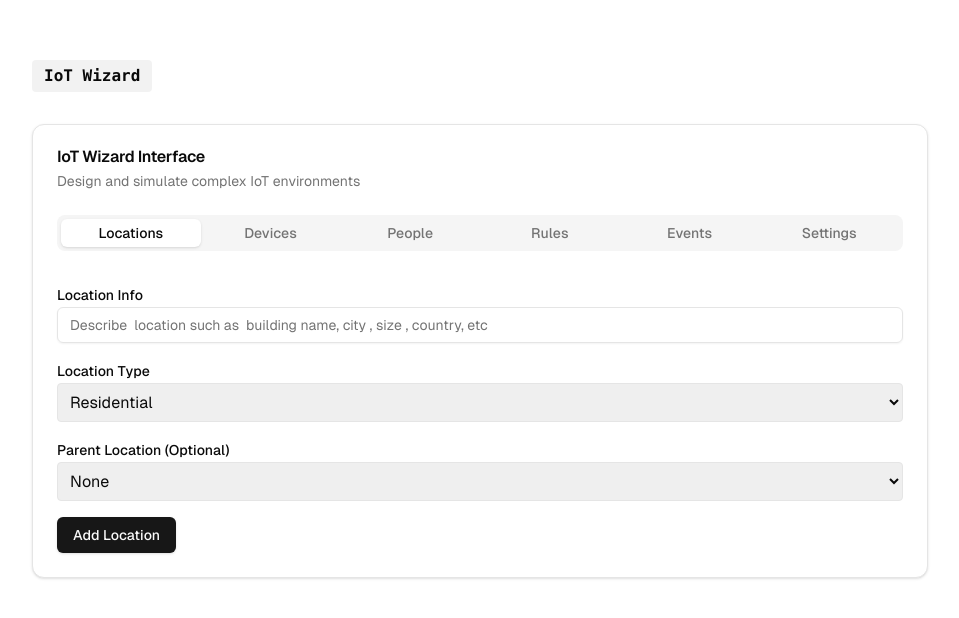
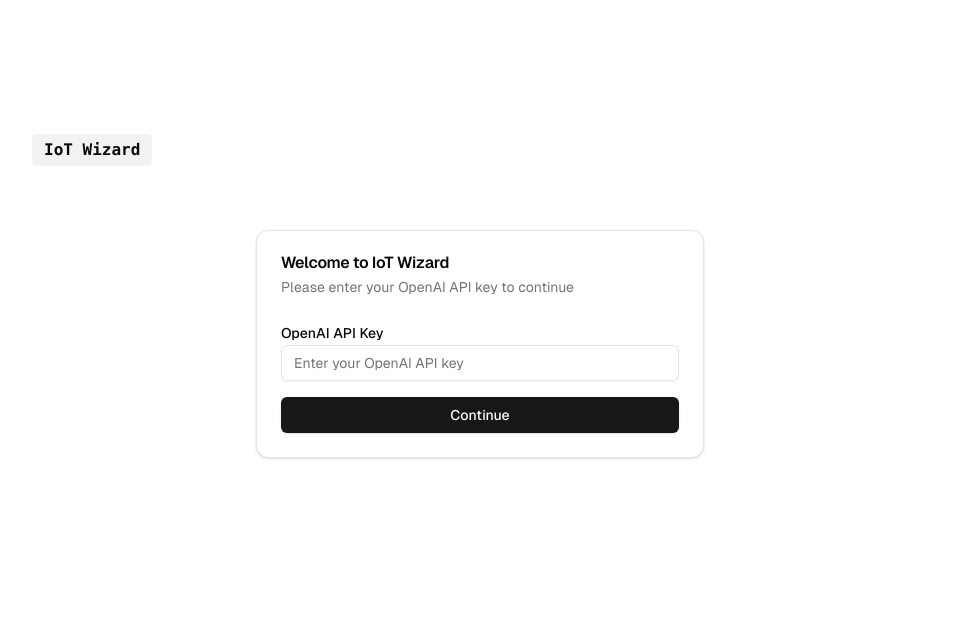
Before and after one commit to AmirrezaAsadi/nextjs-iot-wizard, a Next.js app: page / in a window 1280 px wide. Shown: the part 104-722 px from the top of the page, without its empty margins (160-1119 px from the left). Built offline with nearby package versions, Linux system fonts and the light colour scheme.

Commit message:
Add API key input and validation to IoTInterface for enhanced user experience

```diff
--- a/app/Components/IoTInterface.tsx
+++ b/app/Components/IoTInterface.tsx
@@ -7,6 +7,7 @@
 import { Input } from "@/components/ui/input";
 import { Label } from "@/components/ui/label";
 import { Alert, AlertDescription } from "@/components/ui/alert";
+import { Settings } from "lucide-react";
 import { deviceData } from "./deviceData";
 import { Rule, Person, Device, Location, LocationType } from "../types";
 import { LocationManager } from "./LocationManager";
@@ -19,9 +20,10 @@
 type DeviceStates = Record<string, DeviceStateValue>;
 
 export default function IoTInterface() {
+  const [apiKey, setApiKey] = useState("");
+  const [isApiKeySet, setIsApiKeySet] = useState(false);
   const [locations, setLocations] = useState<Location[]>([]);
   const [people, setPeople] = useState<Person[]>([]);
-
   const [installedDevices, setInstalledDevices] = useState<Device[]>([]);
   const [activeRules, setActiveRules] = useState<Rule[]>([
     {
@@ -35,11 +37,14 @@
       isActive: true
     }
   ]);
-  const [apiKey, setApiKey] = useState("");
   const [systemResponse, setSystemResponse] = useState("");
-
   const locationTypes: LocationType[] = ["Residential", "Office", "Retail", "Factory", "Farm"];
 
+  const handleApiKeySubmit = () => {
+    if (apiKey.trim().length > 0) {
+      setIsApiKeySet(true);
+    }
+  };
 
   const addLocation = (newLocation: Location) => {
     setLocations([...locations, newLocation]);
@@ -63,11 +68,6 @@
   };
 
   const generateSystemState = async () => {
-    if (!apiKey) {
-      setSystemResponse("Please enter an OpenAI API key first.");
-      return;
-    }
-
     try {
       const response = await fetch("https://api.openai.com/v1/chat/completions", {
         method: "POST",
@@ -111,17 +111,10 @@
         throw new Error("Invalid response format from API");
       }
 
-      try {
       const content = data.choices[0].message.content.trim();
-        console.log("API Response:", content);
-
       const parsedStates = JSON.parse(content) as DeviceStates;
       updateDeviceStates(parsedStates);
       setSystemResponse("Successfully updated device states");
-      } catch (parseError) {
-        console.error("JSON Parse Error:", parseError);
-        setSystemResponse("Error: Could not parse the response from OpenAI. Response format was invalid.");
-      }
     } catch (error) {
       console.error("API Error:", error);
       setSystemResponse(`Error: ${error instanceof Error ? error.message : "Failed to generate system state"}`);
@@ -139,6 +132,31 @@
     );
   };
 
+  if (!isApiKeySet) {
+    return (
+      <Card className="w-full max-w-md mx-auto mt-8">
+        <CardHeader>
+          <CardTitle>Welcome to IoT Wizard</CardTitle>
+          <CardDescription>Please enter your OpenAI API key to continue</CardDescription>
+        </CardHeader>
+        <CardContent className="space-y-4">
+          <div>
+            <Label>OpenAI API Key</Label>
+            <Input
+              type="password"
+              value={apiKey}
+              onChange={(e) => setApiKey(e.target.value)}
+              placeholder="Enter your OpenAI API key"
+            />
+          </div>
+          <Button onClick={handleApiKeySubmit} className="w-full">
+            Continue
+          </Button>
+        </CardContent>
+      </Card>
+    );
+  }
+
   return (
     <Card className="w-full">
       <CardHeader>
@@ -153,9 +171,9 @@
             <TabsTrigger value="people">People</TabsTrigger>
             <TabsTrigger value="rules">Rules</TabsTrigger>
             <TabsTrigger value="events">Events</TabsTrigger>
-
-
-            <TabsTrigger value="settings">Settings</TabsTrigger>
+            <TabsTrigger value="settings" className="flex items-center gap-2">
+              <Settings className="w-4 h-4" />
+            </TabsTrigger>
           </TabsList>
 
           <TabsContent value="locations">
@@ -190,7 +208,6 @@
             />
           </TabsContent>
 
-
           <TabsContent value="events">
             <EventsManager
               devices={installedDevices}
@@ -198,7 +215,7 @@
               rules={activeRules}
               locations={locations}
               apiKey={apiKey}
-  onUpdateDevices={setInstalledDevices}  // Add this line
+              onUpdateDevices={setInstalledDevices}
             />
           </TabsContent>
 
@@ -210,7 +227,7 @@
                   type="password"
                   value={apiKey}
                   onChange={(e) => setApiKey(e.target.value)}
-                  placeholder="Enter your OpenAI API key"
+                  placeholder="Update your OpenAI API key"
                 />
               </div>
               <Button onClick={generateSystemState}>
```
Lines whose indentation alone changed are shown as unchanged.
